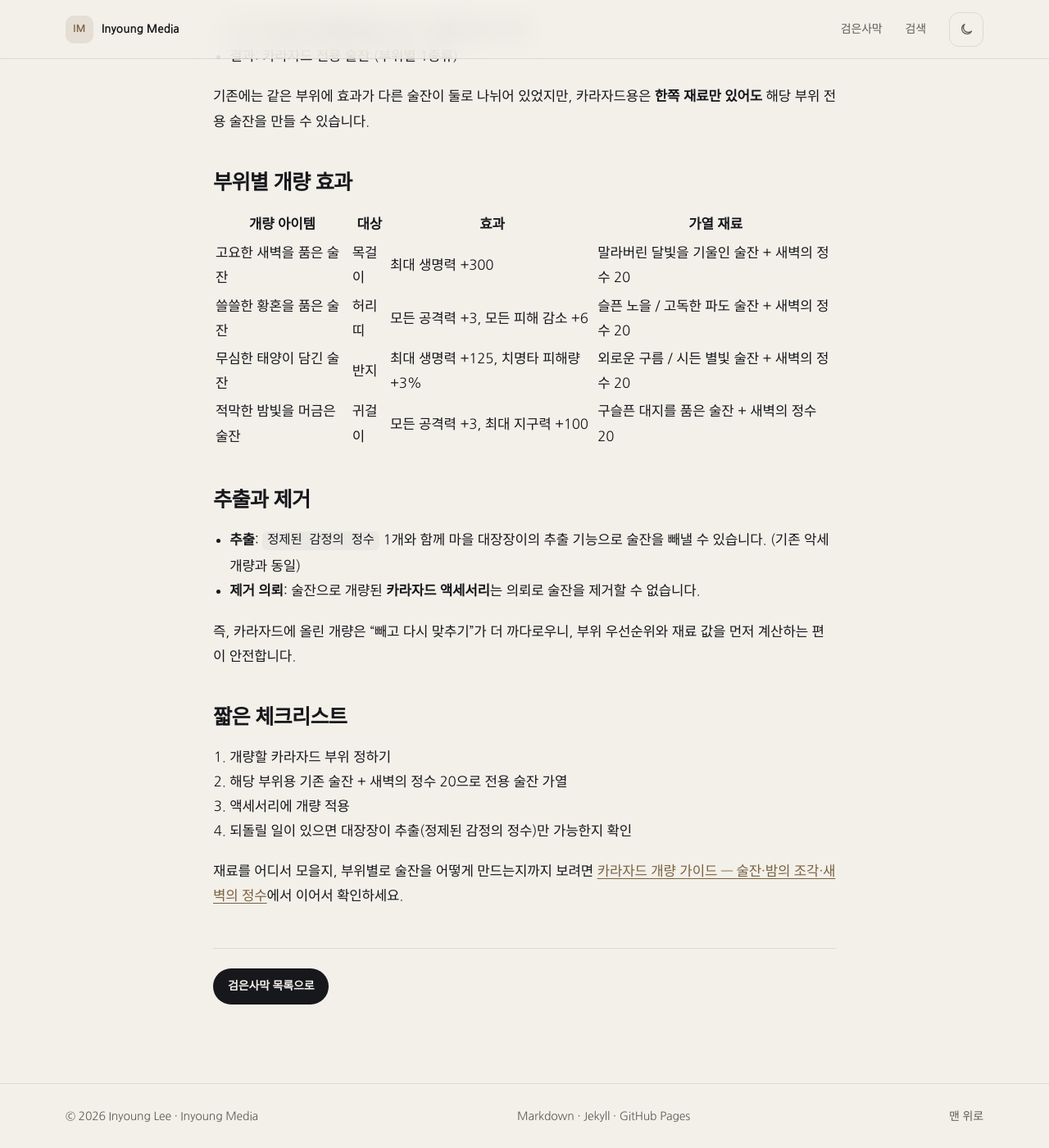
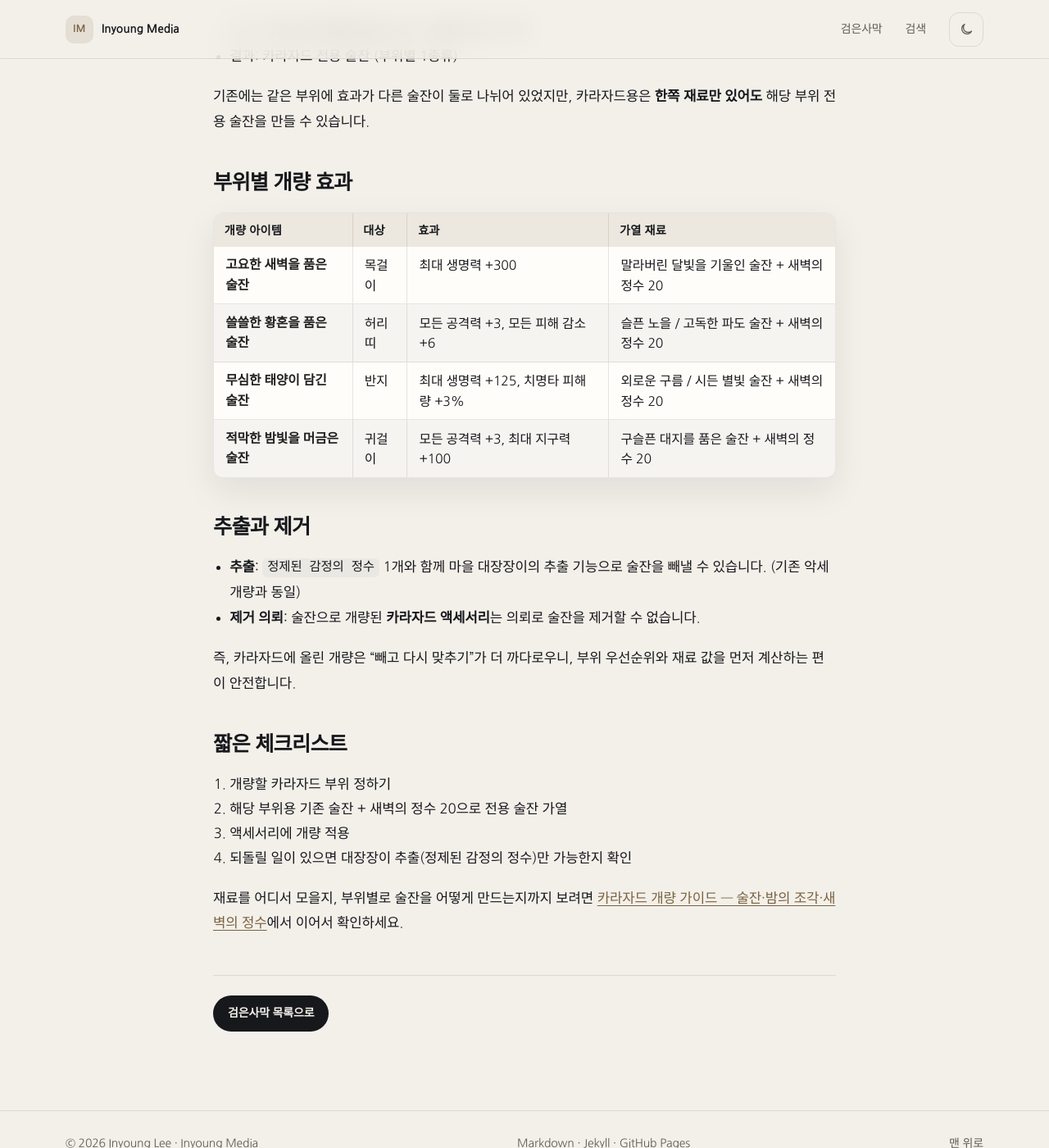
Before and after one commit to inyounglee/inyounglee.github.io, a Jekyll site: the page built from _posts/2026-08-14-kharazad-accessory-reform.md, in a window 1280 px wide and 1400 px high, scrolled down 1069 px. Shown: the whole window at 82% size. Built offline with Jekyll 4.4.1, drawn with Linux system fonts in a browser that asks for light colours; some web fonts are replaced.

Commit message:
- 포스트 본문(.prose) 테이블에 스타일을 적용

```diff
--- a/_sass/_prose.scss
+++ b/_sass/_prose.scss
@@ -61,3 +61,86 @@
   padding: 0;
   background: none;
 }
+
+.prose table {
+  width: 100%;
+  margin: 1.4em 0;
+  border-collapse: separate;
+  border-spacing: 0;
+  font-size: 0.94em;
+  line-height: 1.55;
+  border: 1px solid var(--border);
+  border-radius: 12px;
+  overflow: hidden;
+  background: var(--bg-elevated);
+  box-shadow: var(--shadow);
+}
+
+.prose thead th {
+  background: color-mix(in srgb, var(--accent) 14%, var(--bg-elevated));
+  color: var(--fg);
+  font-weight: 700;
+  font-size: 0.9em;
+  letter-spacing: 0.01em;
+  border-bottom: 1px solid color-mix(in srgb, var(--accent) 28%, var(--border));
+}
+
+.prose th,
+.prose td {
+  padding: 0.65em 0.9em;
+  border-right: 1px solid var(--border);
+  border-bottom: 1px solid var(--border);
+  vertical-align: top;
+  text-align: left;
+}
+
+.prose th:last-child,
+.prose td:last-child {
+  border-right: 0;
+}
+
+.prose tr:last-child th,
+.prose tr:last-child td {
+  border-bottom: 0;
+}
+
+.prose th[align="right"],
+.prose td[align="right"] {
+  text-align: right;
+}
+
+.prose th[align="center"],
+.prose td[align="center"] {
+  text-align: center;
+}
+
+.prose tbody tr:nth-child(even) {
+  background: var(--bg-card);
+}
+
+.prose tbody tr:hover {
+  background: color-mix(in srgb, var(--accent) 7%, var(--bg-elevated));
+}
+
+.prose tbody td:first-child {
+  font-weight: 600;
+  color: color-mix(in srgb, var(--fg) 88%, var(--accent));
+}
+
+.prose tbody td strong {
+  color: var(--accent);
+}
+
+@media (max-width: 640px) {
+  .prose table {
+    display: block;
+    overflow-x: auto;
+    -webkit-overflow-scrolling: touch;
+  }
+
+  .prose th,
+  .prose td {
+    padding: 0.55em 0.75em;
+    font-size: 0.92em;
+  }
+}
```
